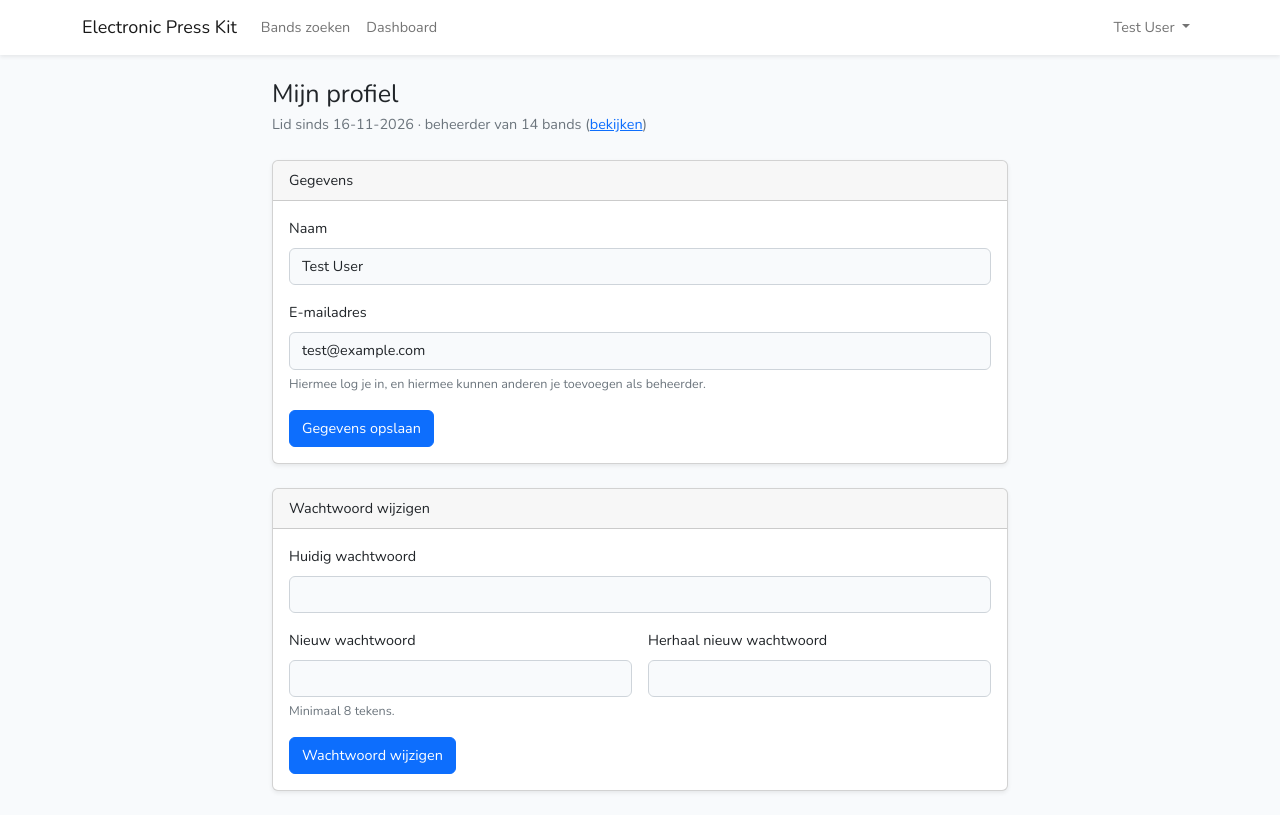
After one commit to TovyLol/PHPA5, a Laravel app: page /profiel in a window 1280 px wide. The commit adds this page. Run offline with Laravel 12, Linux system fonts and the light colour scheme; a user stored in the database is signed in; data comes from the database, SQL or seed files in the repository; style sheets or scripts are compiled from the project's sources.

Commit message:
Profile editing en verwijder confirms

```diff
--- /dev/null
+++ b/app/Http/Controllers/ProfileController.php
@@ -0,0 +1,38 @@
+<?php
+
+namespace App\Http\Controllers;
+
+use App\Http\Requests\UpdatePasswordRequest;
+use App\Http\Requests\UpdateProfileRequest;
+use Illuminate\Http\Request;
+
+//eigen gegevens wijzigen
+class ProfileController extends Controller
+{
+    public function edit(Request $request)
+    {
+        $user = $request->user()->loadCount('bands');
+
+        return view('profile.edit', compact('user'));
+    }
+
+    // naam en e-mailadres
+    public function update(UpdateProfileRequest $request)
+    {
+        $request->user()->update($request->validated());
+
+        return redirect()
+            ->route('profile.edit')
+            ->with('success', 'Je gegevens zijn opgeslagen.');
+    }
+
+    // wachtwoord, de 'hashed' cast in User hasht het automatisch
+    public function updatePassword(UpdatePasswordRequest $request)
+    {
+        $request->user()->update(['password' => $request->validated('password')]);
+
+        return redirect()
+            ->route('profile.edit')
+            ->with('success', 'Je wachtwoord is gewijzigd.');
+    }
+}
--- a/resources/js/bootstrap.js
+++ b/resources/js/bootstrap.js
@@ -1,4 +1,7 @@
-import 'bootstrap';
+import * as bootstrap from 'bootstrap';
+
+// globaal beschikbaar, zodat Blade-scripts bv. een modal kunnen openen
+window.bootstrap = bootstrap;
 
 /**
  * We'll load the axios HTTP library which allows us to easily issue requests
--- a/resources/views/layouts/app.blade.php
+++ b/resources/views/layouts/app.blade.php
@@ -65,6 +65,8 @@
                                 </a>
 
                                 <div class="dropdown-menu dropdown-menu-end" aria-labelledby="navbarDropdown">
+                                    <a class="dropdown-item" href="{{ route('profile.edit') }}">Mijn profiel</a>
+                                    <hr class="dropdown-divider">
                                     <a class="dropdown-item" href="{{ route('logout') }}"
                                        onclick="event.preventDefault();
                                                      document.getElementById('logout-form').submit();">
--- /dev/null
+++ b/resources/views/profile/edit.blade.php
@@ -0,0 +1,91 @@
+@extends('layouts.app')
+
+@section('title', 'Mijn profiel')
+
+@section('content')
+<div class="container">
+    <div class="row justify-content-center">
+        <div class="col-lg-8">
+            <h1 class="h3 mb-1">Mijn profiel</h1>
+            <p class="text-muted mb-4">
+                Lid sinds {{ $user->created_at->format('d-m-Y') }}
+                · beheerder van {{ $user->bands_count }} {{ $user->bands_count === 1 ? 'band' : 'bands' }}
+                (<a href="{{ route('dashboard') }}">bekijken</a>)
+            </p>
+
+            {{-- gegevens --}}
+            <div class="card shadow-sm mb-4">
+                <div class="card-header">Gegevens</div>
+                <div class="card-body">
+                    <form method="POST" action="{{ route('profile.update') }}" novalidate>
+                        @csrf
+                        @method('PUT')
+
+                        <div class="mb-3">
+                            <label for="name" class="form-label">Naam</label>
+                            <input type="text" id="name" name="name" value="{{ old('name', $user->name) }}"
+                                   class="form-control @error('name') is-invalid @enderror" required maxlength="255" autocomplete="name">
+                            @error('name')
+                                <div class="invalid-feedback">{{ $message }}</div>
+                            @enderror
+                        </div>
+
+                        <div class="mb-3">
+                            <label for="email" class="form-label">E-mailadres</label>
+                            <input type="email" id="email" name="email" value="{{ old('email', $user->email) }}"
+                                   class="form-control @error('email') is-invalid @enderror" required maxlength="255" autocomplete="email">
+                            <div class="form-text">Hiermee log je in, en hiermee kunnen anderen je toevoegen als beheerder.</div>
+                            @error('email')
+                                <div class="invalid-feedback">{{ $message }}</div>
+                            @enderror
+                        </div>
+
+                        <button type="submit" class="btn btn-primary">Gegevens opslaan</button>
+                    </form>
+                </div>
+            </div>
+
+            {{-- wachtwoord, eigen error bag 'wachtwoord' --}}
+            <div class="card shadow-sm" id="wachtwoord">
+                <div class="card-header">Wachtwoord wijzigen</div>
+                <div class="card-body">
+                    <form method="POST" action="{{ route('profile.password') }}" novalidate>
+                        @csrf
+                        @method('PUT')
+
+                        <div class="mb-3">
+                            <label for="current_password" class="form-label">Huidig wachtwoord</label>
+                            <input type="password" id="current_password" name="current_password"
+                                   class="form-control @error('current_password', 'wachtwoord') is-invalid @enderror"
+                                   required autocomplete="current-password">
+                            @error('current_password', 'wachtwoord')
+                                <div class="invalid-feedback">{{ $message }}</div>
+                            @enderror
+                        </div>
+
+                        <div class="row g-3 mb-3">
+                            <div class="col-md-6">
+                                <label for="password" class="form-label">Nieuw wachtwoord</label>
+                                <input type="password" id="password" name="password"
+                                       class="form-control @error('password', 'wachtwoord') is-invalid @enderror"
+                                       required minlength="8" autocomplete="new-password">
+                                <div class="form-text">Minimaal 8 tekens.</div>
+                                @error('password', 'wachtwoord')
+                                    <div class="invalid-feedback">{{ $message }}</div>
+                                @enderror
+                            </div>
+                            <div class="col-md-6">
+                                <label for="password_confirmation" class="form-label">Herhaal nieuw wachtwoord</label>
+                                <input type="password" id="password_confirmation" name="password_confirmation"
+                                       class="form-control" required autocomplete="new-password">
+                            </div>
+                        </div>
+
+                        <button type="submit" class="btn btn-primary">Wachtwoord wijzigen</button>
+                    </form>
+                </div>
+            </div>
+        </div>
+    </div>
+</div>
+@endsection
--- a/routes/web.php
+++ b/routes/web.php
@@ -4,6 +4,7 @@ use App\Http\Controllers\BandController;
 use App\Http\Controllers\BandUserController;
 use App\Http\Controllers\DashboardController;
 use App\Http\Controllers\EpkController;
+use App\Http\Controllers\ProfileController;
 use App\Http\Controllers\SearchController;
 use App\Http\Controllers\VideoController;
 use Illuminate\Support\Facades\Route;
@@ -25,6 +26,12 @@ Route::middleware('auth')->group(function () {
     Route::post('/bands', [BandController::class, 'store'])->name('bands.store');
     Route::get('/bands/{band}/edit', [BandController::class, 'edit'])->name('bands.edit');
     Route::put('/bands/{band}', [BandController::class, 'update'])->name('bands.update');
+    Route::delete('/bands/{band}', [BandController::class, 'destroy'])->name('bands.destroy');
+
+    // eigen profiel
+    Route::get('/profiel', [ProfileController::class, 'edit'])->name('profile.edit');
+    Route::put('/profiel', [ProfileController::class, 'update'])->name('profile.update');
+    Route::put('/profiel/wachtwoord', [ProfileController::class, 'updatePassword'])->name('profile.password');
 
     // Video's van een band. scopeBindings(): de video moet bij die band horen, anders 404
     Route::post('/bands/{band}/videos', [VideoController::class, 'store'])->name('videos.store');
```
Also changed, not shown: app/Http/Controllers/BandController.php (+11 -0 lines), app/Http/Requests/DestroyBandRequest.php (added, +32 -0 lines), app/Http/Requests/UpdatePasswordRequest.php (added, +37 -0 lines), app/Http/Requests/UpdateProfileRequest.php (added, +40 -0 lines), resources/views/bands/edit.blade.php (+61 -0 lines), tests/Feature/BandDeleteTest.php (added, +96 -0 lines), tests/Feature/ProfileTest.php (added, +113 -0 lines).
